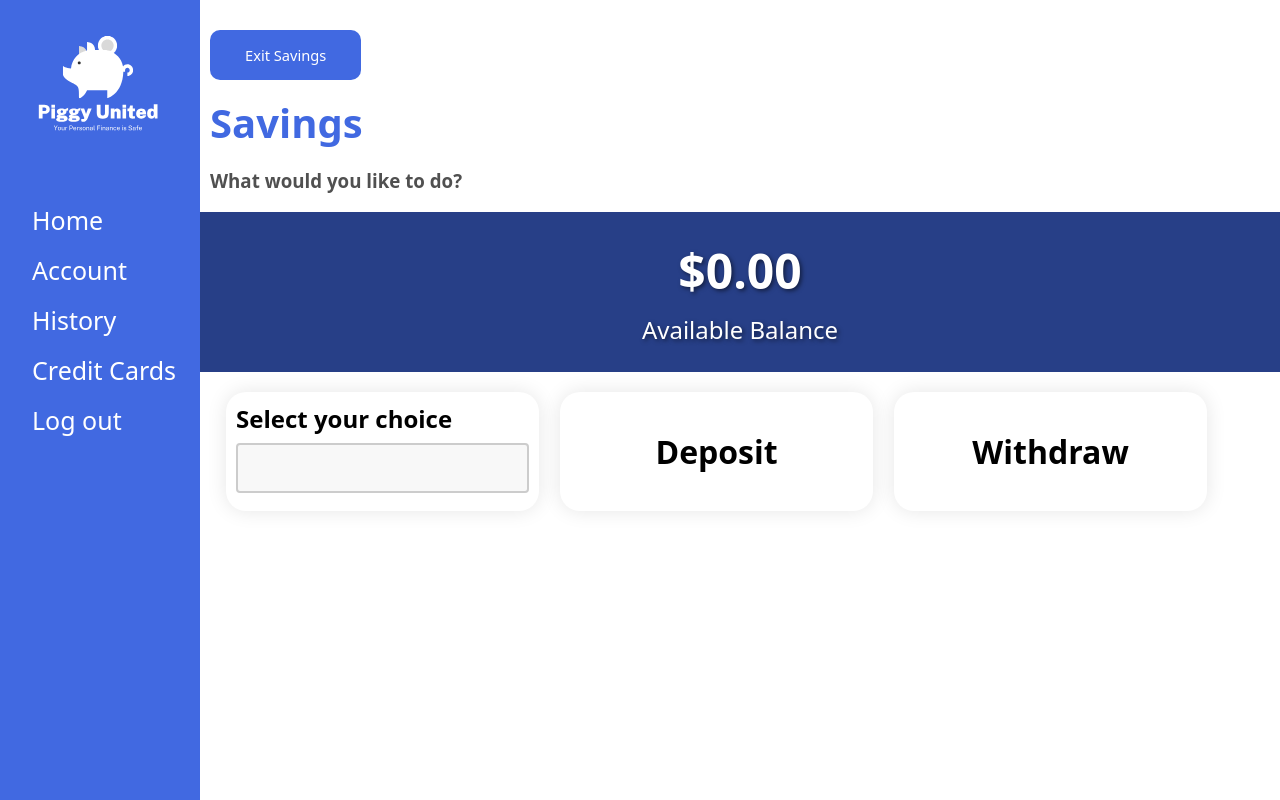
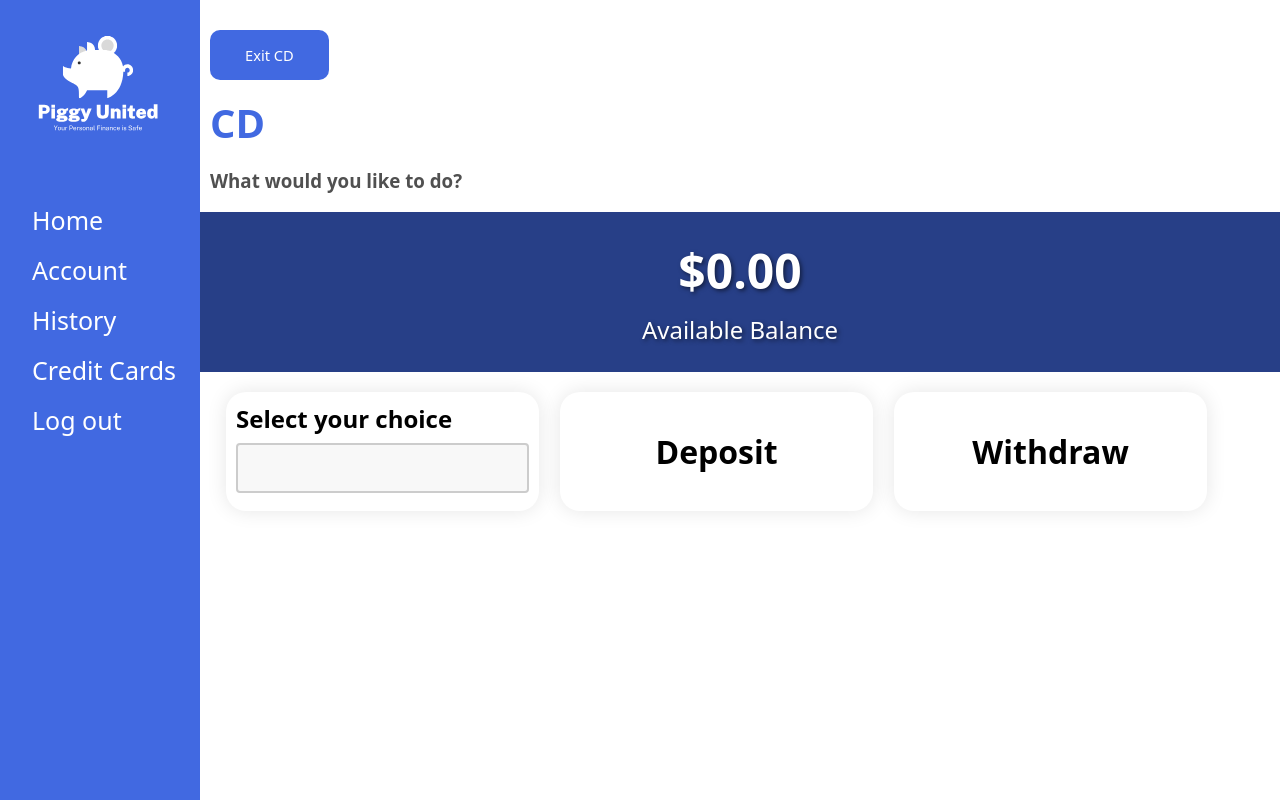
Before and after one commit to MaggPerez/PiggyUnited-REACT, a React (Vite) app: page / in a window 1280 px wide. Built offline with nearby package versions, Linux system fonts and the light colour scheme; no server answers.

Commit message:
created cd page

```diff
--- a/src/pages/App.jsx
+++ b/src/pages/App.jsx
@@ -2,13 +2,14 @@ import Login from './Login';
 import Dashboard from './Dashboard';
 import Checkings from './Checkings';
 import Savings from './Savings';
+import CD from './CD';
 
 function App() {
 
 
   return (
     <>
-      <Savings />
+      <CD />
     </>
   )
 }
--- /dev/null
+++ b/src/pages/CD.jsx
@@ -0,0 +1,34 @@
+import Sidebar from "../Sidebar";
+
+function CD(){
+    return(
+        <>
+        <Sidebar />
+        <main className="main">
+            <a href="#"><button className="back-button">Exit CD</button></a>
+            <h1>CD</h1>
+            <h3>What would you like to do?</h3>
+
+            {/* Banner */}
+            <div className="banner">
+                <div className="banner-text">
+                    <h1 id="cd-balance">$0.00</h1>
+                    <p>Available Balance</p>
+                </div>
+            </div>
+
+            {/* Container having transaction behaviors */}
+            <div className="container">
+                <div className="box">
+                    <h2 id="transaction-status">Select your choice</h2>
+                    <input className="input-box" type="number" name="Amount" id="amount-field" />
+                </div>
+                <div id="hover-mode-deposit" className="box"><h1>Deposit</h1></div>
+                <div id="hover-mode-deposit" className="box"><h1>Withdraw</h1></div>
+            </div>
+        </main>
+        </>
+    );
+}
+
+export default CD
```
